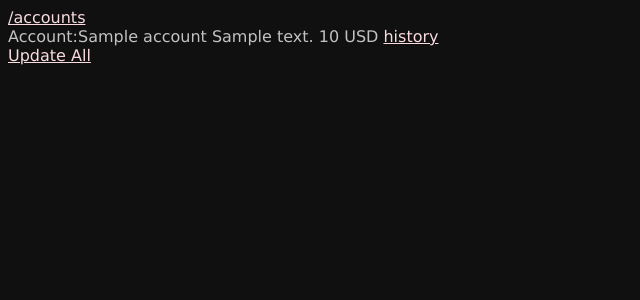
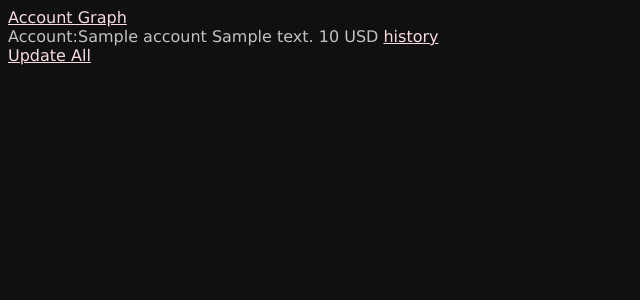
Before and after one commit to edanvoye/chipmunk-finance, a Flask app: template web_gui/templates/home.html in a window 1280 px wide. Shown: the top 300 px of the page, without its empty margins (0-640 px from the left). Run offline with Flask 2, Linux system fonts and the light colour scheme; the template is opened without the code that fills it: most values are stand-ins (such as "Sample title", 1, 10 or a date in 2020); some libraries are stand-ins or nearby versions.

Commit message:
add link to home

```diff
--- a/web_gui/templates/account_balance_chart.html
+++ b/web_gui/templates/account_balance_chart.html
@@ -7,6 +7,8 @@
    <link rel="stylesheet" type="text/css" href="/static/site.css" />
 </head>
 <body>
+
+<div><a href="/">&lt;&lt; Home</a></div>
 
 <h2>Account Balance for {{account_name}} ({{account_description}})</h2>
 
--- a/web_gui/templates/accounts.html
+++ b/web_gui/templates/accounts.html
@@ -7,6 +7,8 @@
     <link rel="stylesheet" type="text/css" href="/static/site.css" />
 </head>
 <body>
+
+    <div><a href="/">&lt;&lt; Home</a></div>
 
      <h2>Accounts</h2>
 
--- a/web_gui/templates/home.html
+++ b/web_gui/templates/home.html
@@ -8,7 +8,7 @@
 </head>
 <body>
 
-    <div><a href="/accounts">/accounts</a></div>
+    <div><a href="/accounts">Account Graph</a></div>
 
     <div>
         {% for account in accounts %}
```
